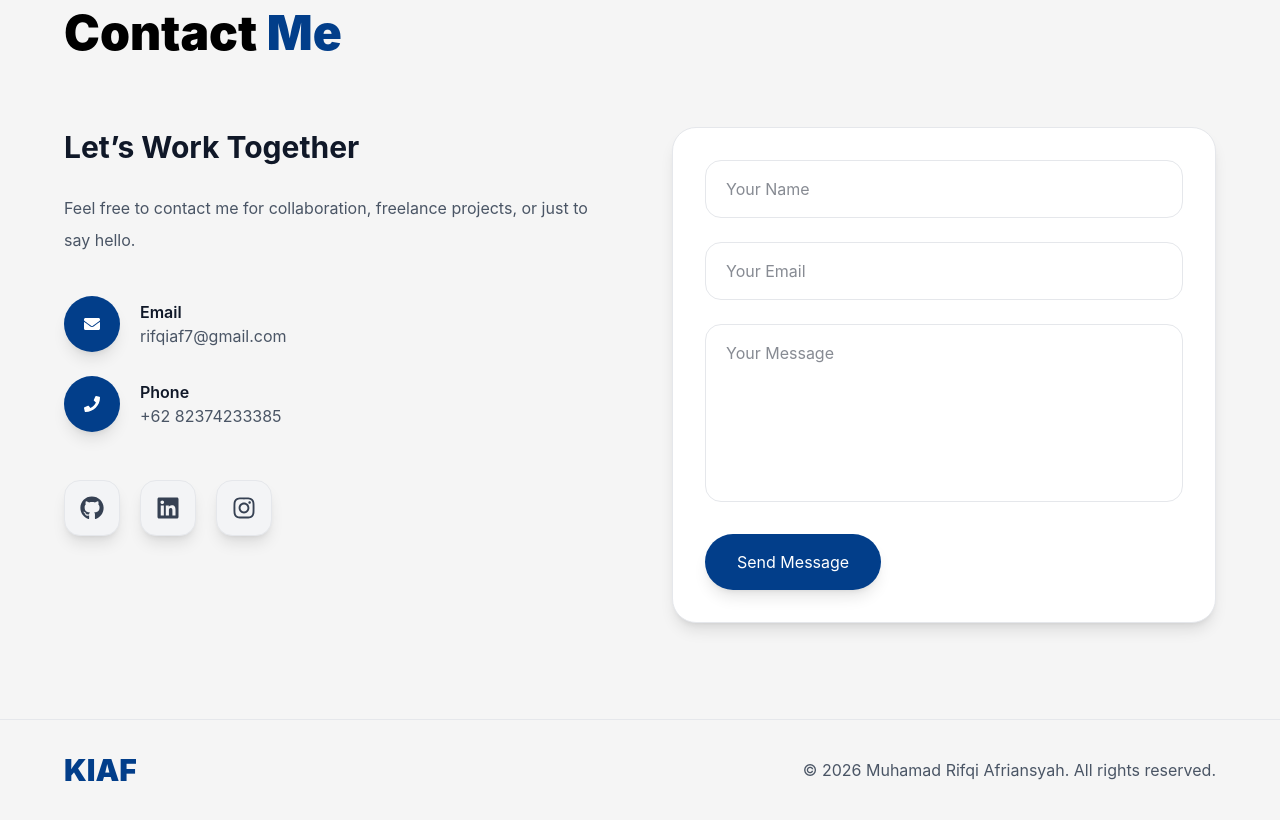
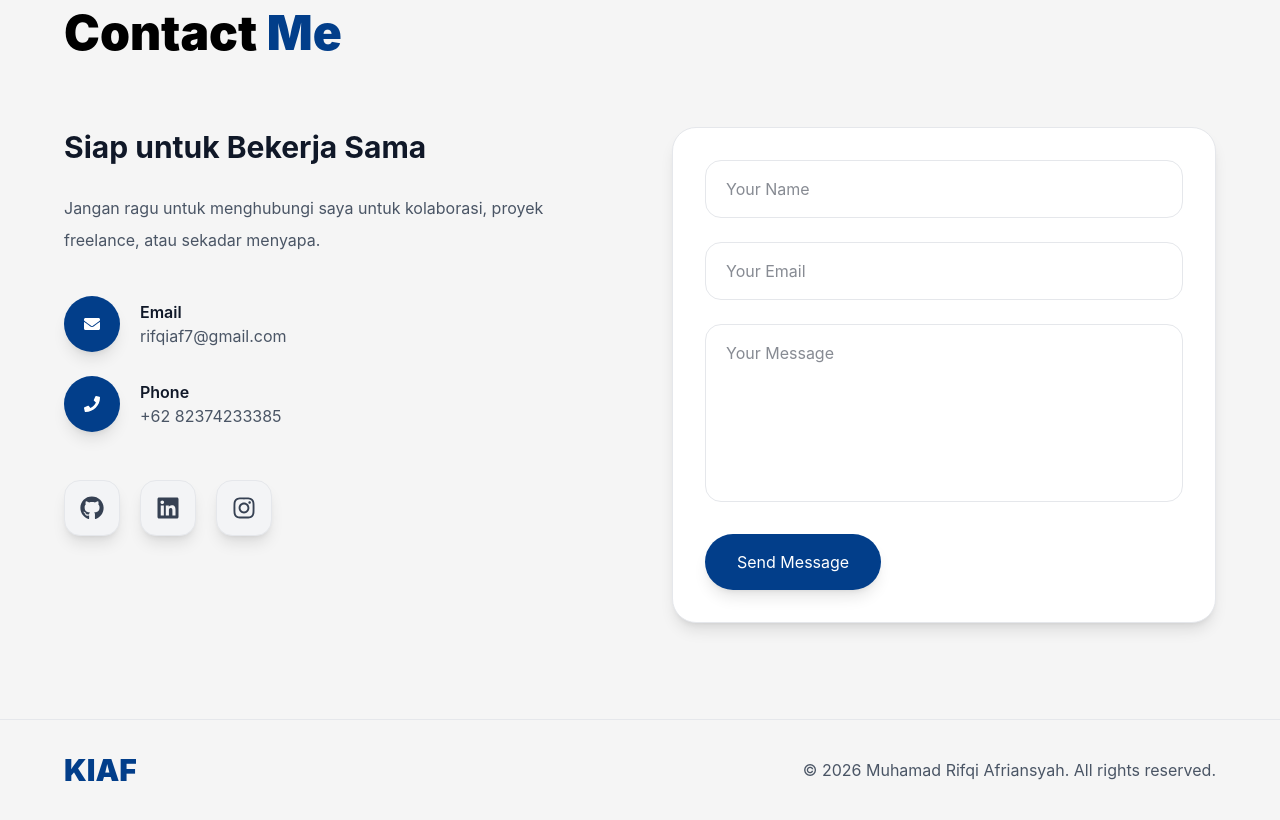
Before and after one commit to rifqiafr/Portofolio, a React (Vite) app: page / in a window 1280 px wide. Shown: the part 6560-7380 px from the top of the page. Built offline with nearby package versions, Linux system fonts and the light colour scheme.

Commit message:
mengubah teks di komponen Contact menjadi bahasa Indonesia

```diff
--- a/src/components/sections/Contact.jsx
+++ b/src/components/sections/Contact.jsx
@@ -74,12 +74,11 @@ function Contact() {
             viewport={{ once: true }}
           >
             <h3 className="text-3xl font-bold leading-snug text-gray-900 dark:text-white">
-              Let’s Work Together
+              Siap untuk Bekerja Sama
             </h3>
 
             <p className="text-gray-600 dark:text-gray-300 leading-8 mt-6">
-              Feel free to contact me for collaboration, freelance projects, or
-              just to say hello.
+              Jangan ragu untuk menghubungi saya untuk kolaborasi, proyek freelance, atau sekadar menyapa.
             </p>
 
             <div className="flex flex-col gap-6 mt-10">
@@ -200,13 +199,13 @@ function Contact() {
 
             {success && (
               <p className="mt-5 text-green-600 font-semibold">
-                Message sent successfully!
+                Pesan Anda berhasil dikirim.
               </p>
             )}
 
             {error && (
               <p className="mt-5 text-red-500 font-semibold">
-                Failed to send message. Please try again.
+                Gagal mengirim pesan. Silakan coba lagi.
               </p>
             )}
           </motion.form>
```
